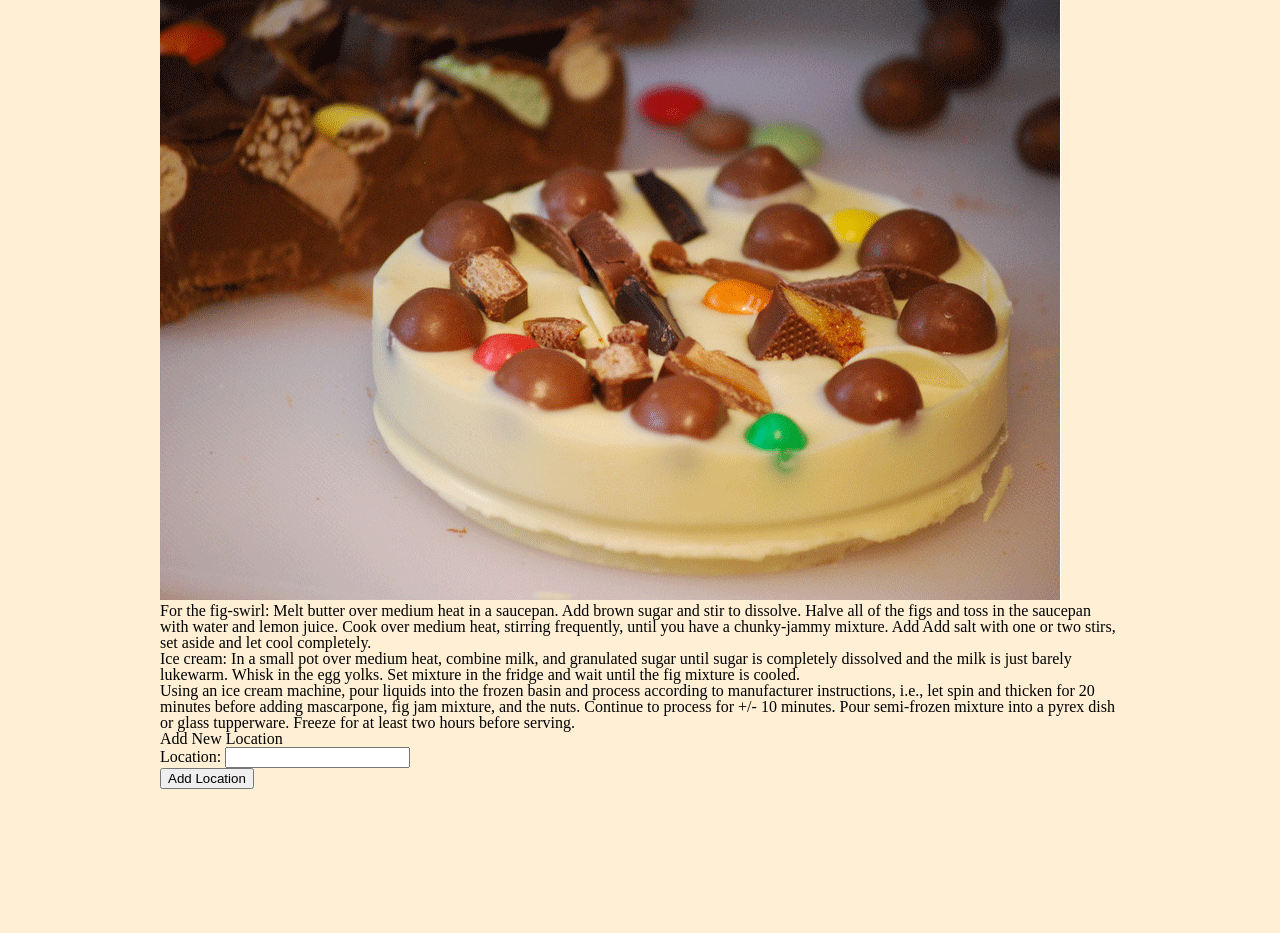
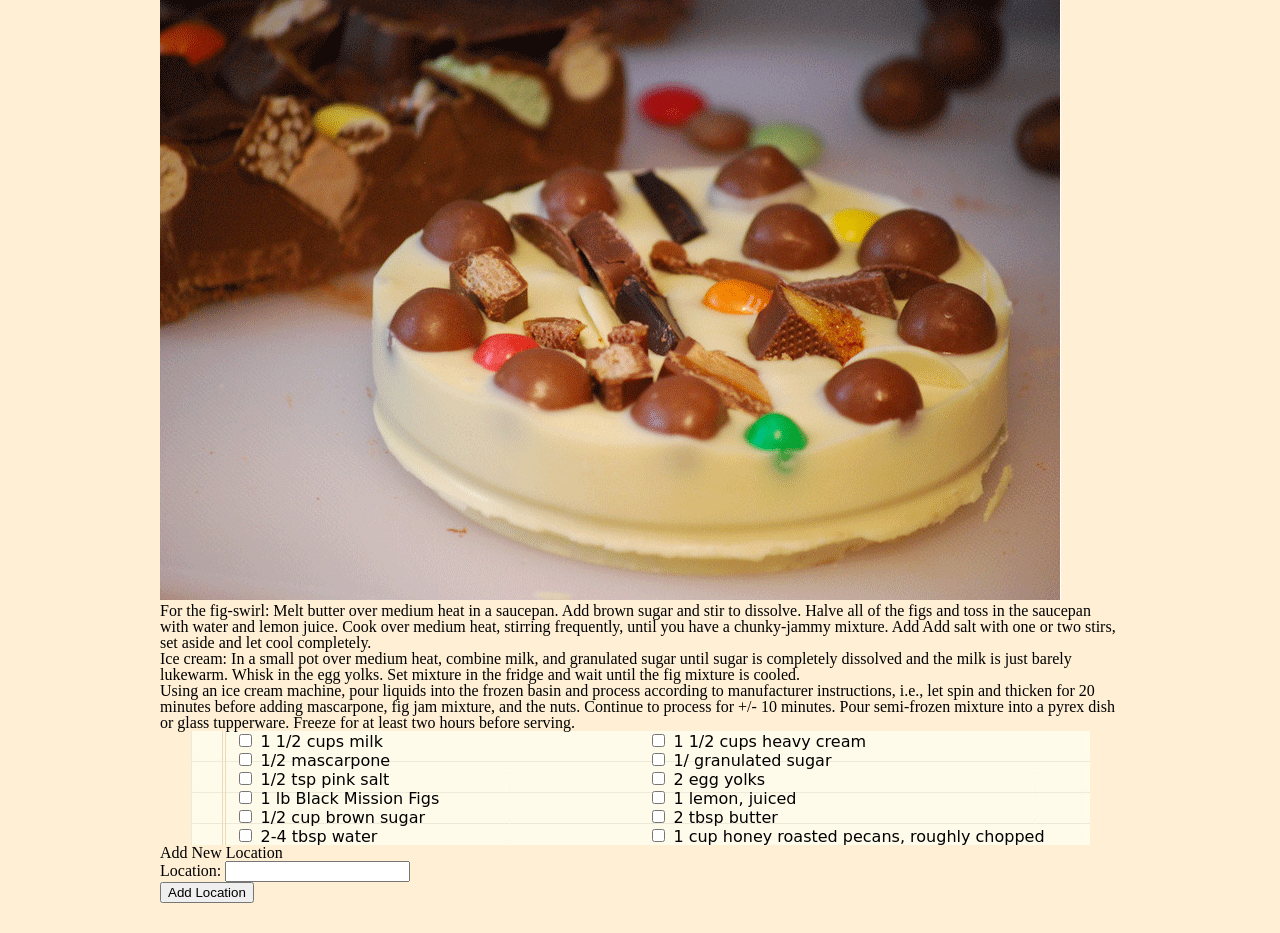
Before and after one commit to MinMaxed/chocolate-pizza, a plain HTML site: page index.html in a window 1280 px wide. Shown: the part 129-1062 px from the top of the page. Before the commit the page ends 948 px from the top, so only its background shows below. Drawn offline with Linux system fonts and the light colour scheme; a web font is replaced by a local one.

Commit message:
merged to Max

```diff
--- a/index.html
+++ b/index.html
@@ -51,9 +51,49 @@
 
         <call to action>
           <background image>
-            <form>
+            <form id="ingredients">
+                <fieldset>
 
+
+                    <div class="firstcolumn"><p><input type="checkbox" vclass="strikethrough">
+                    <label>1 1/2 cups milk</label></p>
+
+                    <p><input type="checkbox" class="strikethrough">
+                    <label>1/2 mascarpone</label></p>
+
+                    <p><input type="checkbox" class="strikethrough">
+                    <label>1/2 tsp pink salt</label></p>
+
+                    <p><input type="checkbox" class="strikethrough">
+                    <label>1 lb Black Mission Figs</label></p>
+
+                    <p><input type="checkbox" class="strikethrough">
+                      <label>1/2 cup brown sugar</label></p>
+
+                    <p><input type="checkbox" class="strikethrough">
+                      <label>2-4 tbsp water</label></p></div>
+
+                    <div class="secondcolumn"><p><input type="checkbox" class="strikethrough">
+                    <label>1 1/2 cups heavy cream</label></p>
+
+                    <p><input type="checkbox" class="strikethrough">
+                      <label>1/ granulated sugar</label></p>
+
+                    <p><input type="checkbox" class="strikethrough">
+                      <label>2 egg yolks</label></p>
+
+                    <p><input type="checkbox" class="strikethrough">
+                      <label>1 lemon, juiced</label></p>
+
+                    <p><input type="checkbox" class="strikethrough">
+                      <label>2 tbsp butter</label></p>
+
+                    <p><input type="checkbox" class="strikethrough">
+                      <label>1 cup honey roasted pecans, roughly chopped</label></p></div>
+
+                </fieldset>
             </form>
+
           </background>
         </call>
 
--- a/style.css
+++ b/style.css
@@ -46,3 +46,29 @@ main {
 section .card2 {
   width: 901px;
 }
+
+#ingredients {
+
+  background-image: url("lab-assets/list-bg.png");
+  margin: auto;
+  width: 899px;
+  /* height: 305px; */
+  font-family: cursive;
+}
+
+.firstcolumn {
+
+  float: left;
+  padding-left: 5%;
+}
+
+.secondcolumn {
+
+  float: right;
+  padding-right: 5%;
+
+}
+
+.strikethrough:checked + label{
+  text-decoration:line-through
+}
```
